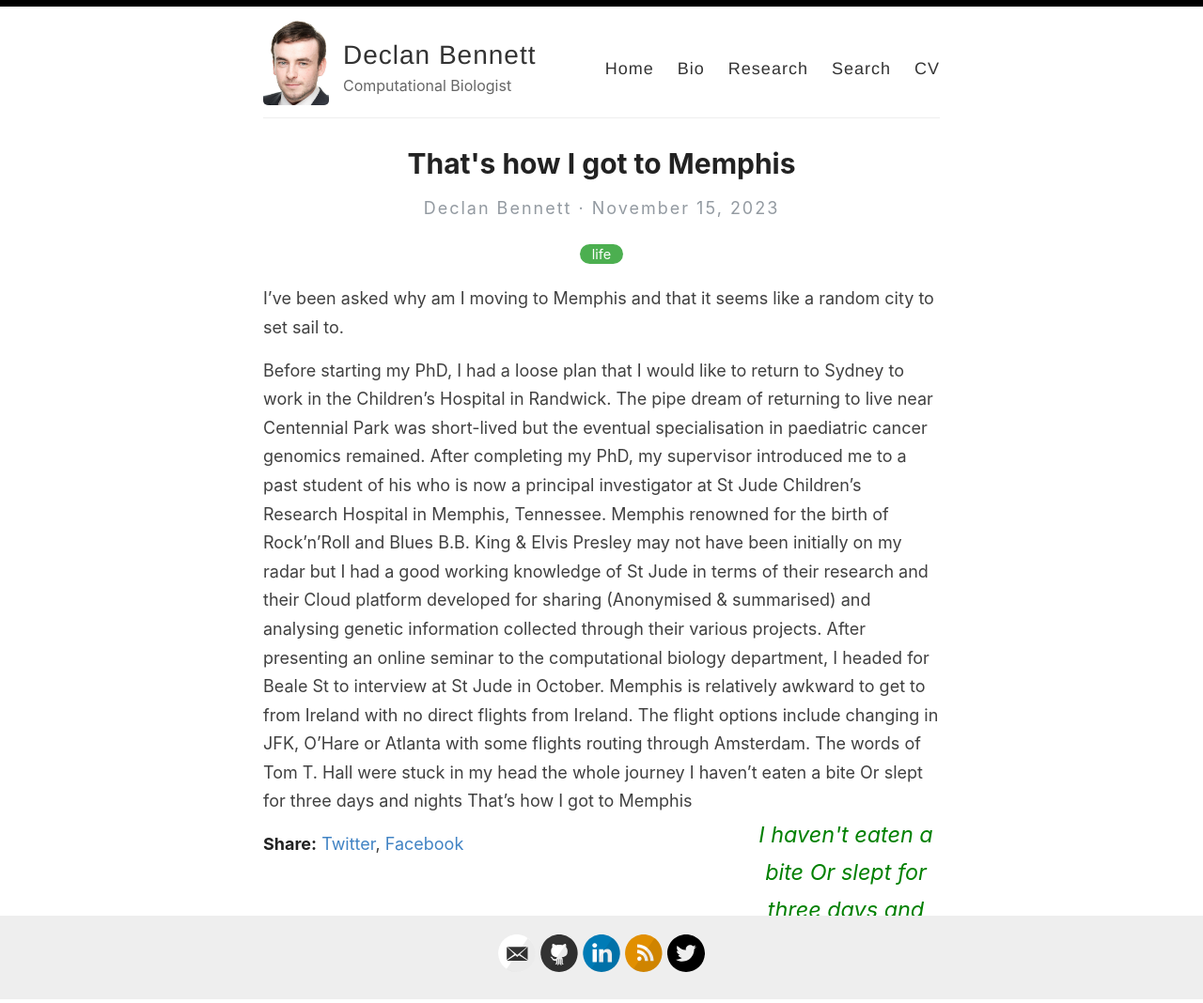
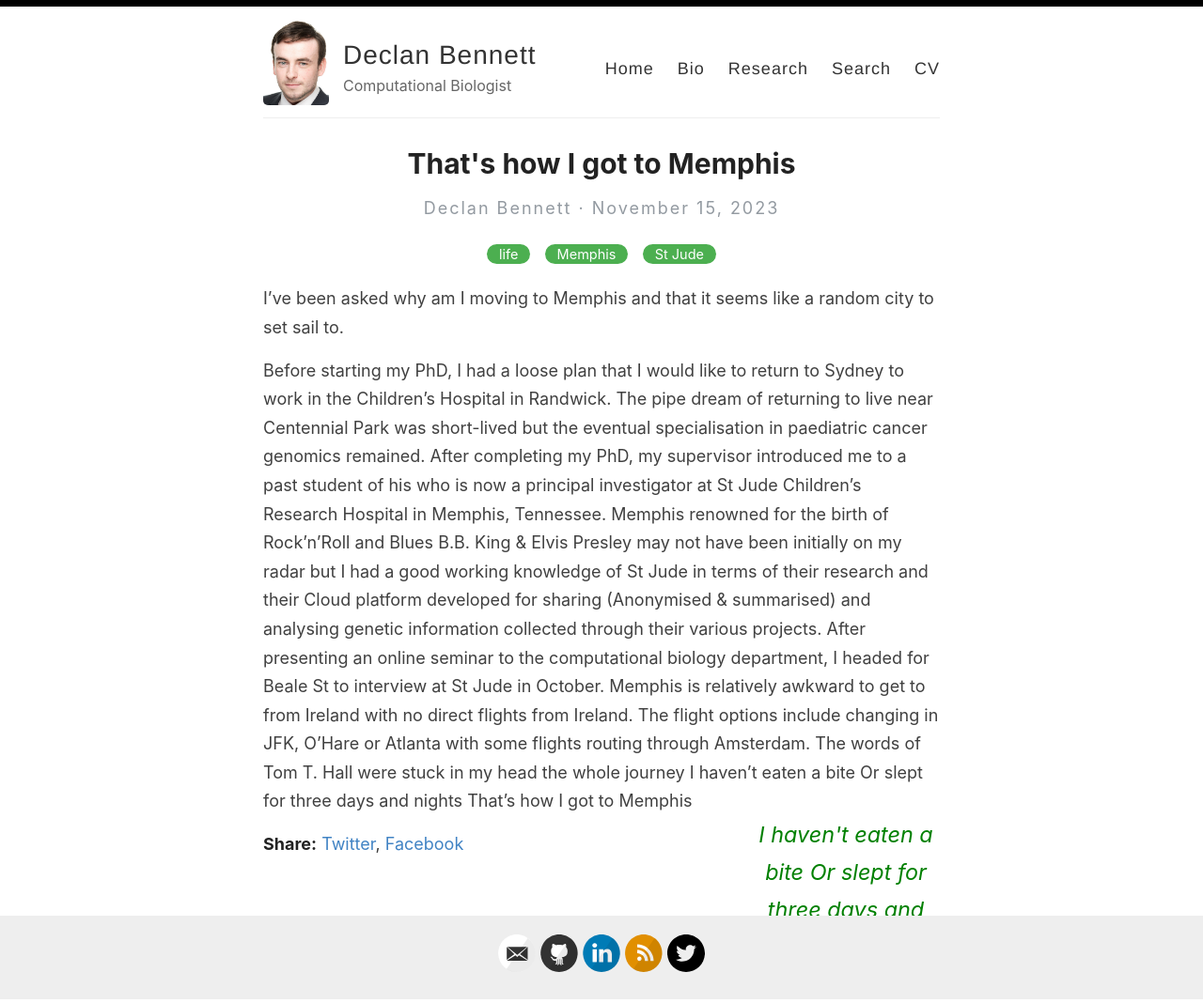
Before and after one commit to declan93/declan93.github.io, a Jekyll site: the page built from _posts/2023-11-15-Walking-in-Memphis.md, in a window 1280 px wide. Shown: the whole page at 94% size. Built offline with Jekyll 4.4.1, drawn with Linux system fonts in a browser that asks for light colours; comment, search, counter and statistics services are not loaded.

Commit message:
Update 2023-11-15-Walking-in-Memphis.md

```diff
--- a/_posts/2023-11-15-Walking-in-Memphis.md
+++ b/_posts/2023-11-15-Walking-in-Memphis.md
@@ -1,7 +1,7 @@
 ---
 layout: post
 title:  That's how I got to Memphis
-categories: [life]
+categories: [life,Memphis,St Jude]
 excerpt:
 ---
 
```
